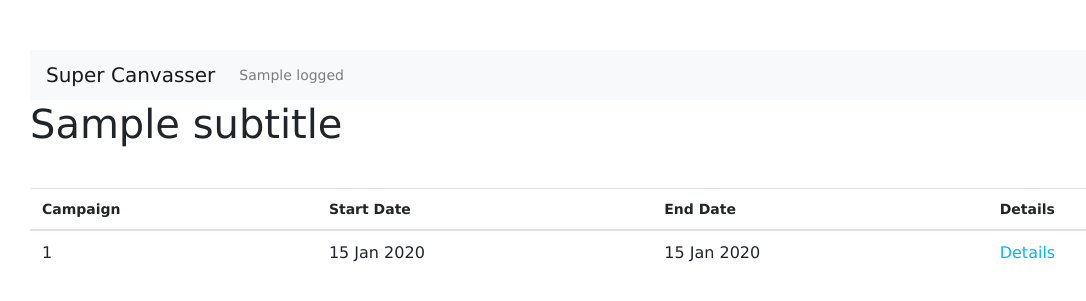
After one commit to samleung314/SuperCanvasser, a Node project: template SuperCanvasser/views/viewAssignments.hbs in a window 1280 px wide. The commit adds this page. Shown: the top 301 px of the page, without its empty margins (20-1106 px from the left). Run offline with Node 20 templates, Linux system fonts and the light colour scheme; the template is opened without the code that fills it: most values are stand-ins (such as "Sample title", 1, 10 or a date in 2020); some libraries are stand-ins or nearby versions.

Commit message:
added assignments funct

```diff
--- a/SuperCanvasser/views/layout.hbs
+++ b/SuperCanvasser/views/layout.hbs
@@ -41,7 +41,7 @@
             <a class="nav-link" href="/campaigns.hbs">Manage Campaigns</a>
         </li>
         <li class="nav-item">
-            <a class="nav-link" href="/viewTasks/12">View Tasks</a>
+            <a class="nav-link" href="/viewAssignments">View Tasks</a>
         </li>
         {{/if}}
 
--- /dev/null
+++ b/SuperCanvasser/views/viewAssignments.hbs
@@ -0,0 +1,27 @@
+<h1>{{subtitle}}</h1>
+<br>
+<br>
+<table class="table">
+    <thead>
+        <tr>
+            <th scope="col">Campaign</th>
+            <th scope="col">Start Date</th>
+            <th scope="col">End Date</th>
+            <th scope="col">Details</th>
+        </tr>
+    </thead>
+    <tbody>
+    <div id="campaigns">
+        {{#each campaigns}}
+            <tr>
+                <div id="{{id}}" class="campaign">
+                    <td><p style="font-size: 16px;">{{id}}</p></td>
+                    <td><p style="font-size: 16px;">{{startDate}}</p></td>
+                    <td><p style="font-size: 16px;">{{endDate}}</p></td>
+                    <td><p style="font-size: 16px;"><a href="/viewTasks/{{id}}">Details</a></p></td>
+                </div>
+            </tr>
+        {{/each}}
+    </div>
+    </tbody>
+</table>
```
Also changed, not shown: SuperCanvasser/routes/index.js (+14 -0 lines).
